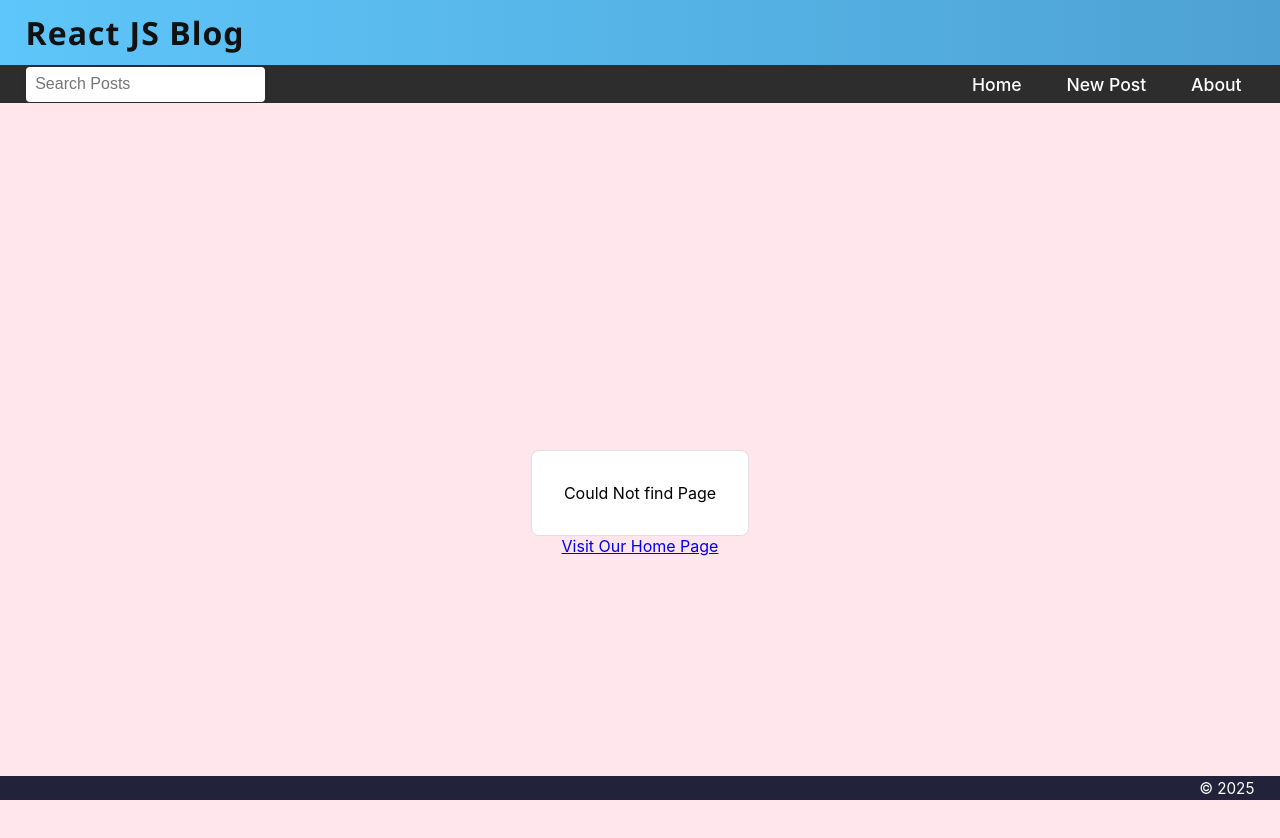
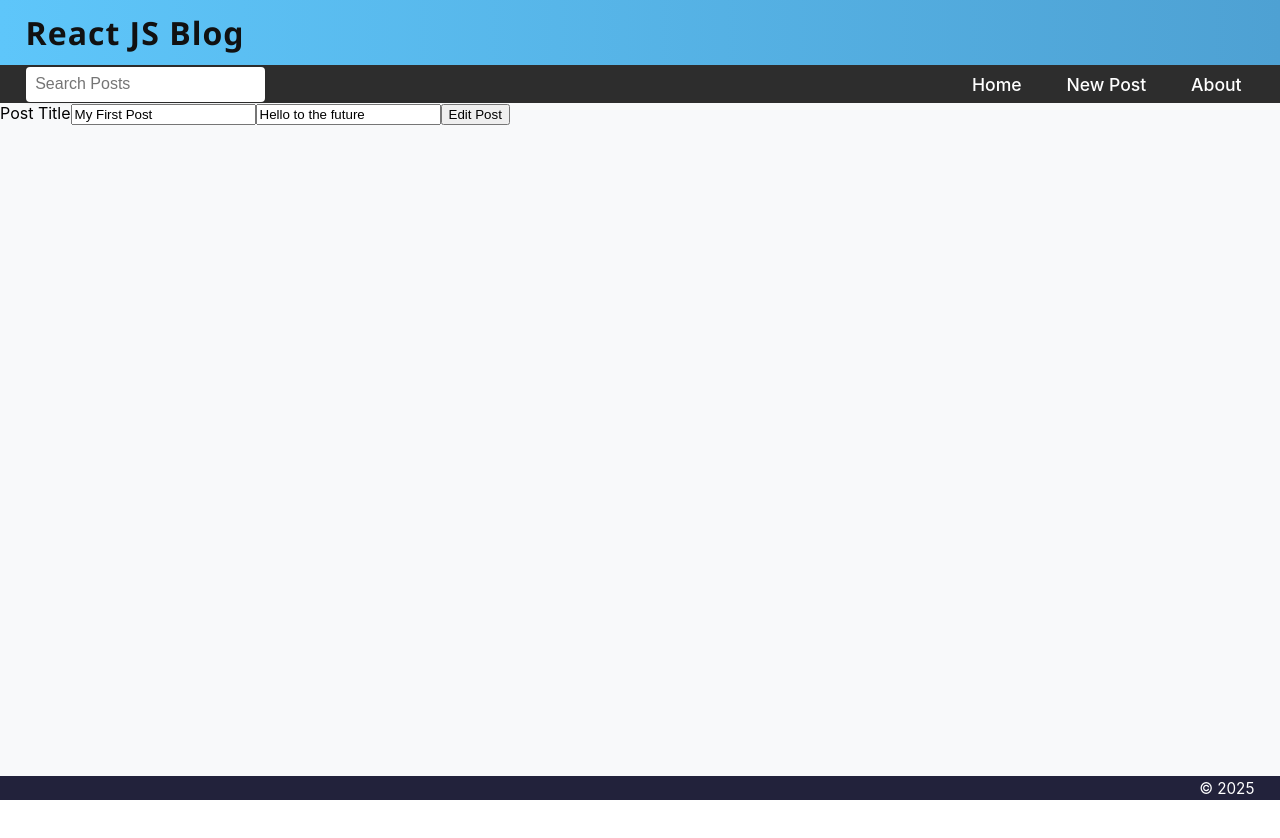
Before and after one commit to murtazakhan7/Blog-ReactJs, a React (Create React App) app: page /newpost/1 in a window 1280 px wide. Shown: the top 838 px of the page. After the commit the page ends 800 px from the top, so only its background shows below. Built offline with nearby package versions, Linux system fonts and the light colour scheme.

Commit message:
added edit post functionality

```diff
--- a/src/App.js
+++ b/src/App.js
@@ -9,6 +9,7 @@ import Footer from './Footer.js'
 import { Routes, Route, useNavigate } from 'react-router-dom'
 import { useEffect, useState } from 'react'
 import { format } from 'date-fns';
+import EditPost from './EditPost.js';
 
 function App() {
   const [posts, SetPosts] = useState([
@@ -39,7 +40,7 @@ function App() {
 
   const [Search, setSearch] = useState('')
   const [NewTitle, setNewTitle] = useState('')
-  const [NewBody, SetNewBody] = useState('')
+  const [NewBody, setNewBody] = useState('')
 
   const navigate = useNavigate()
   const [searchResults, SetSearchResults] = useState([])
@@ -72,7 +73,7 @@ function App() {
     }
     finally {
       setNewTitle('')
-      SetNewBody('')
+      setNewBody('')
        navigate('/')
     }
   }
@@ -98,10 +99,17 @@ function App() {
           NewTitle={NewTitle}
           setNewTitle={setNewTitle}
           NewBody={NewBody}
-          SetNewBody={SetNewBody}
+          setNewBody={setNewBody}
           handleSubmit={handleSubmit}
         />} />
         <Route path='/post/:id' element={<PostPage handleDelete={handleDelete} posts={posts}/>} />
+        <Route path = '/newpost/:id' element={<EditPost
+        posts={posts}
+        NewTitle={NewTitle}
+          setNewTitle={setNewTitle}
+          NewBody={NewBody}
+          setNewBody={setNewBody}
+          handleSubmit={handleSubmit}/>} />
         <Route path='*' element={<Missing />} />
       </Routes>
       <Footer />
--- a/src/NewPost.js
+++ b/src/EditPost.js
@@ -1,29 +1,34 @@
 import React from 'react'
-import './NewPost.css';
+import { useParams } from 'react-router-dom'
 
-const NewPost = ({NewTitle,setNewTitle,NewBody,SetNewBody, handleSubmit }) => {
-    return (
-        <div className="new-post-container">
+
+const EditPost = ({posts,setNewTitle,setNewBody,handleSubmit}) => {
+    const {id} = useParams()
+    const post = posts.find(post => post.id === Number(id))
+  return (
+       <div className="new-post-container">
           <form className="new-post-form" onSubmit={handleSubmit}>
             <label htmlFor="NewPost">Post Title</label>
             <input
                 id='NewPost'
                 type="text"
                 placeholder='Title'
-                value={NewTitle}
+                value={post.title}
                 onChange={(e) => setNewTitle(e.target.value)}
             />
             <input
                 type='text'
                  id="post-body"
-                value={NewBody}
-                onChange={(e) => SetNewBody(e.target.value)}
+                value={post.body}
+                onChange={(e) => setNewBody(e.target.value)}
                 placeholder="Body"
            />
-             <button onClick={handleSubmit}>Create Post</button>
+             <button onClick={handleSubmit}>Edit Post</button>
         </form>
        </div>
     )
+
+
 }
 
-export default NewPost
+export default EditPost
--- a/src/PostPage.js
+++ b/src/PostPage.js
@@ -1,5 +1,5 @@
 import React from 'react'
-import { useParams } from 'react-router-dom'
+import { useParams, Link } from 'react-router-dom'
 import './PostPage.css'
 
 const PostPage = ({posts,handleDelete}) => {
@@ -12,7 +12,7 @@ const PostPage = ({posts,handleDelete}) => {
       <h2>{post.title}</h2>
       <h6> {post.body} </h6>
       <p>{post.date} </p>
-       <button  onClick={handleDelete}>Edit Post</button>
+     <Link to = {`/newpost/${id}`}>   <button  onClick={handleDelete}>Edit Post</button> </Link>
        <button onClick={() =>handleDelete(post.id)}>Delete</button>
        </div>
   }
```
